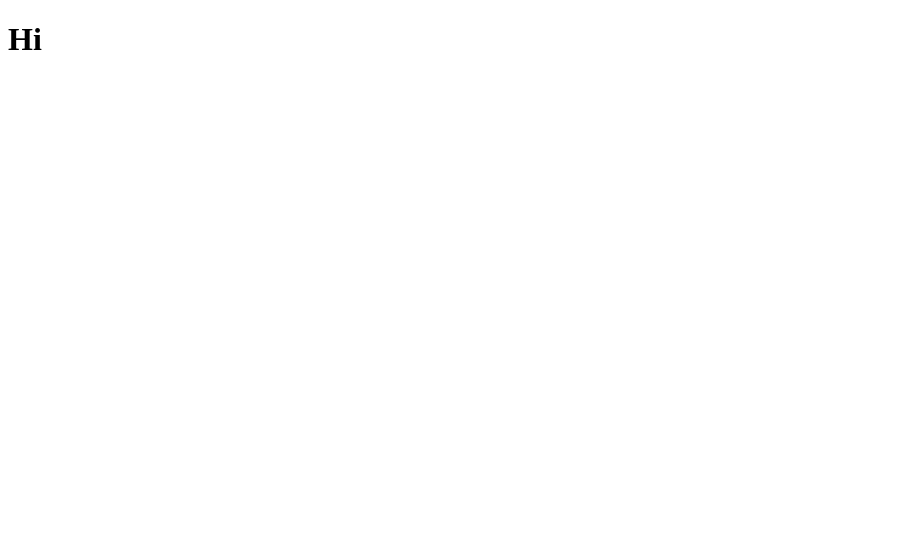
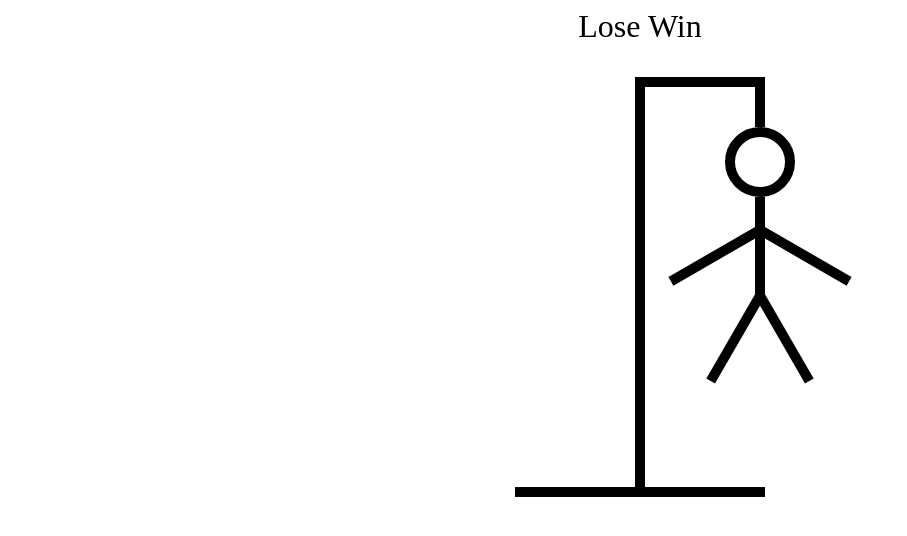
Before and after one commit to Codeyg12/hangmanReact, a React (Vite) app: page / in a window 1280 px wide. Shown: the top 536 px of the page, without its empty margins (0-907 px from the left). Built offline with nearby package versions, Linux system fonts and the light colour scheme.

Commit message:
Starting drawing

```diff
--- a/src/App.css
+++ b/src/App.css
@@ -39,3 +39,113 @@
 .read-the-docs {
   color: #888;
 } */
+
+.main {
+  max-width: 800px;
+  display: flex;
+  flex-direction: column;
+  gap: 2rem;
+  margin: 0 auto;
+  align-items: center;
+}
+
+.status {
+  font-size: 2rem;
+  text-align: center;
+}
+
+.hangPost {
+  position: relative;
+}
+
+.rope {
+  height: 50px;
+  width: 10px;
+  background: black;
+  position: absolute;
+  top: 0;
+  right: 0;
+}
+
+.barTop {
+  height: 10px;
+  width: 20 0px;
+  background: black;
+  margin-left: 120px;
+}
+
+.barSupport {
+  height: 400px;
+  width: 10px;
+  background: black;
+  margin-left: 120px;
+}
+
+.barBase {
+  height: 10px;
+  width: 250px;
+  background: black;
+}
+
+.head {
+  height: 50px;
+  width: 50px;
+  border-radius: 100%;
+  border: 10px solid black;
+  position: absolute;
+  top: 50px;
+  right: -30px;
+}
+
+.body {
+  height: 100px;
+  width: 10px;
+  background: black;
+  position: absolute;
+  top: 120px;
+  right: 0;
+}
+
+.right-arm {
+  height: 10px;
+  width: 100px;
+  background: black;
+  position: absolute;
+  top: 150px;
+  right: -100px;
+  rotate: 30deg;
+  transform-origin: left top;
+}
+
+.left-arm {
+  height: 10px;
+  width: 100px;
+  background: black;
+  position: absolute;
+  top: 150px;
+  right: 10px;
+  rotate: -30deg;
+  transform-origin: right top;
+}
+
+.right-leg {
+  height: 10px;
+  width: 100px;
+  background: black;
+  position: absolute;
+  top: 210px;
+  right: -90px;
+  rotate: 60deg;
+  transform-origin: left bottom;
+}
+
+.left-leg {
+  height: 10px;
+  width: 100px;
+  background: black;
+  position: absolute;
+  top: 210px;
+  right: 0;
+  rotate: -60deg;
+  transform-origin: right bottom;
+}
--- a/src/App.jsx
+++ b/src/App.jsx
@@ -1,8 +1,24 @@
 import { useState } from "react";
+import words from './words.json'
+import './App.css'
+import { HangmanDrawing } from './components/HangmanDrawing';
+import { HangmanWord } from './components/HangmanWord';
+import { Keyboard } from './components/Keyboard'
 
 function App() {
-  const [wordToGuess, setWordToGuess] = useState("Test")
-  return <h1>Hi</h1>;
+  const random = words[Math.floor(Math.random() * words.length)]
+  const [wordToGuess, setWordToGuess] = useState(random)
+
+  const [guessedLettters, setGuessedLetters] = useState([])
+
+  return (
+    <div className="main">
+      <div className="status">Lose Win</div>
+      <HangmanDrawing />
+      <HangmanWord />
+      <Keyboard />
+    </div>
+  )
 }
 
 export default App;
--- /dev/null
+++ b/src/components/HangmanDrawing.jsx
@@ -0,0 +1,40 @@
+const HEAD = (
+  <div className="head" />
+)
+
+const BODY = (
+  <div className="body" />
+)
+
+const LEFT_ARM = (
+  <div className="left-arm" />
+)
+
+const RIGHT_ARM = (
+  <div className="right-arm" />
+)
+
+const LEFT_LEG = (
+  <div className="left-leg" />
+)
+
+const RIGHT_LEG = (
+  <div className="right-leg" />
+)
+
+export function HangmanDrawing() {
+  return (
+    <div className="hangPost">
+      {HEAD}
+      {BODY}
+      {RIGHT_ARM}
+      {LEFT_ARM}
+      {RIGHT_LEG}
+      {LEFT_LEG}
+      <div className="rope"></div>
+      <div className="barTop"></div>
+      <div className="barSupport"></div>
+      <div className="barBase"></div>
+    </div>
+  );
+}
--- /dev/null
+++ b/src/components/HangmanWord.js
@@ -0,0 +1,3 @@
+export function HangmanWord() {
+
+}
--- /dev/null
+++ b/src/components/Keyboard.js
@@ -0,0 +1,3 @@
+export function Keyboard() {
+
+}
```
